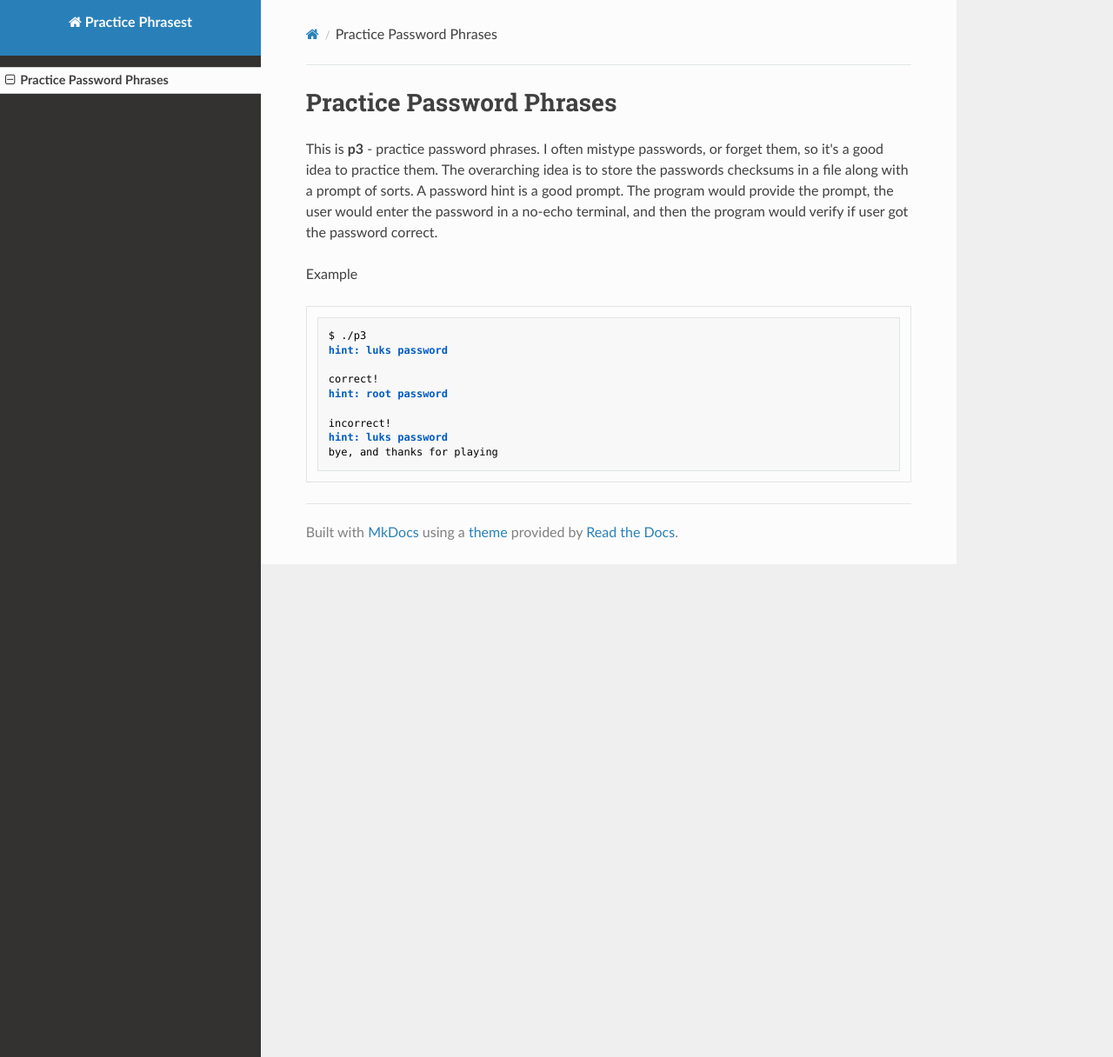
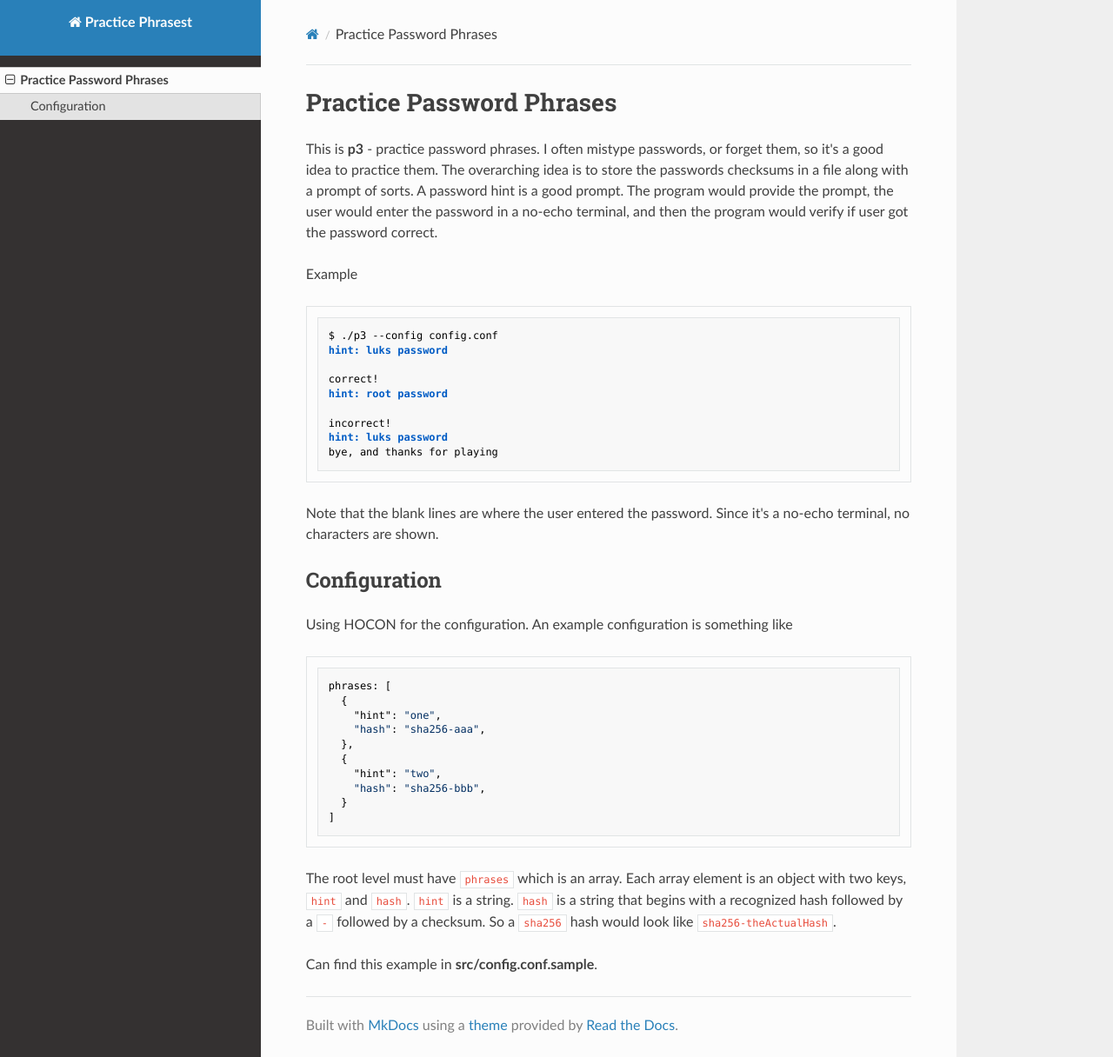
Before and after one commit to SanferDsouza/p3, an MkDocs documentation site: the page built from docs/index.md, in a window 1280 px wide and 1216 px high. Shown: the whole window at 87% size. Built offline with MkDocs 1.6.1, drawn with Linux system fonts in a browser that asks for light colours; nearby versions of some CDN libraries.

Commit message:
add: configuration setup

````diff
--- a/docs/index.md
+++ b/docs/index.md
@@ -10,7 +10,7 @@ and then the program would verify if user got the password correct.
 Example
 
 ```bash
-$ ./p3
+$ ./p3 --config config.conf
 hint: luks password
 
 correct!
@@ -20,3 +20,32 @@ incorrect!
 hint: luks password
 bye, and thanks for playing
 ```
+
+Note that the blank lines are where the user entered the password.
+Since it's a no-echo terminal, no characters are shown.
+
+## Configuration
+
+Using HOCON for the configuration.
+An example configuration is something like
+
+```{.hocon #config-example file=src/config.conf.sample}
+phrases: [
+  {
+    "hint": "one",
+    "hash": "sha256-aaa",
+  },
+  {
+    "hint": "two",
+    "hash": "sha256-bbb",
+  }
+]
+```
+
+The root level must have `phrases` which is an array.
+Each array element is an object with two keys, `hint` and `hash`.
+`hint` is a string.
+`hash` is a string that begins with a recognized hash followed by a `-` followed by a checksum.
+So a `sha256` hash would look like `sha256-theActualHash`.
+
+Can find this example in **src/config.conf.sample**.
````
Also changed, not shown: entangled.toml (+10 -0 lines), 1 other file.
